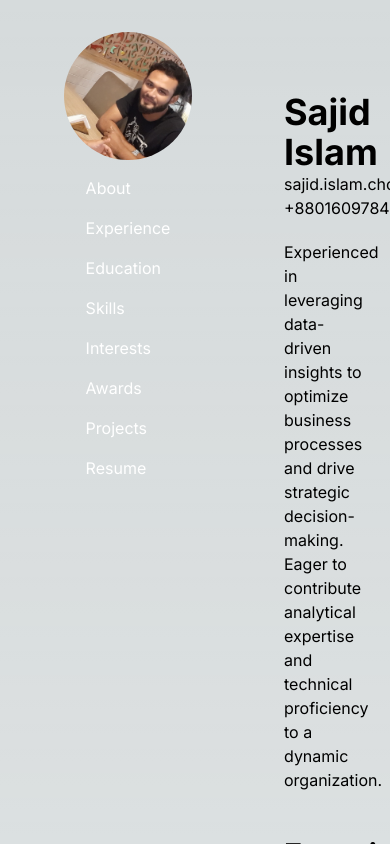
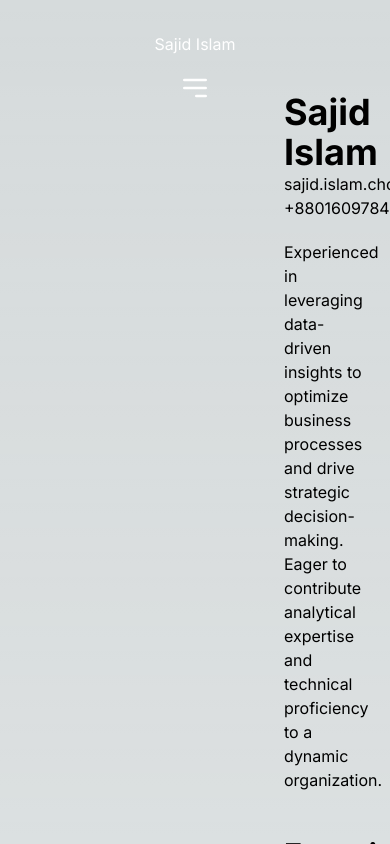
Before and after one commit to saajiidi/example-app-nextjs, a Next.js app: page / in a window 390 px wide. Shown: the top 844 px of the page. Built offline with nearby package versions, Linux system fonts and the light colour scheme.

Commit message:
upadate nav

```diff
--- a/src/app/components/NavBar.tsx
+++ b/src/app/components/NavBar.tsx
@@ -1,62 +1,134 @@
+"use client";
+
+import { useState } from "react";
 import Image from "next/image";
 import profilePic from "/public/img/profile.jpg";
 
 export default function NavBar() {
+  const [isOpen, setIsOpen] = useState(false);
+
+  const handleLinkClick = () => {
+    setIsOpen(false);
+  };
+
   return (
-    <nav className="fixed top-0 left-0 h-full w-64 bg-primary text-white flex flex-col items-center">
-      <a href="#page-top" className="mt-8 mb-4">
+    <nav className="fixed top-0 left-0 h-full w-full lg:w-64 bg-primary text-white flex flex-col items-center">
+      <a className="mt-8 mb-4" href="#page-top">
+        <span className="block lg:hidden text-center">Sajid Islam</span>
+        <span className="hidden lg:block">
           <Image
             src={profilePic}
             alt="Sajid Islam"
-          className="rounded-full w-32 h-32"
+            className="rounded-full mx-auto"
+            width={128}
+            height={128}
           />
+        </span>
       </a>
-      <ul className="flex flex-col space-y-4">
-        <li>
-          <a href="#about" className="hover:text-gray-400">
+      <button
+        className="lg:hidden block text-white"
+        onClick={() => setIsOpen(!isOpen)}
+        aria-controls="navbarSupportedContent"
+        aria-expanded={isOpen ? "true" : "false"}
+        aria-label="Toggle navigation"
+      >
+        <svg
+          className="w-8 h-8"
+          fill="none"
+          stroke="currentColor"
+          viewBox="0 0 24 24"
+          xmlns="http://www.w3.org/2000/svg"
+        >
+          <path
+            strokeLinecap="round"
+            strokeLinejoin="round"
+            strokeWidth="2"
+            d="M4 6h16M4 12h16m-7 6h7"
+          ></path>
+        </svg>
+      </button>
+      <div
+        className={`lg:flex ${
+          isOpen ? "block" : "hidden"
+        } flex-col items-center w-full`}
+        id="navbarSupportedContent"
+      >
+        <ul className="flex flex-col items-center lg:items-start lg:space-y-4 w-full lg:w-auto">
+          <li className="nav-item">
+            <a
+              className="nav-link hover:text-gray-400"
+              href="#about"
+              onClick={handleLinkClick}
+            >
               About
             </a>
           </li>
-        <li>
-          <a href="#experience" className="hover:text-gray-400">
+          <li className="nav-item">
+            <a
+              className="nav-link hover:text-gray-400"
+              href="#experience"
+              onClick={handleLinkClick}
+            >
               Experience
             </a>
           </li>
-        <li>
-          <a href="#education" className="hover:text-gray-400">
+          <li className="nav-item">
+            <a
+              className="nav-link hover:text-gray-400"
+              href="#education"
+              onClick={handleLinkClick}
+            >
               Education
             </a>
           </li>
-        <li>
-          <a href="#skills" className="hover:text-gray-400">
+          <li className="nav-item">
+            <a
+              className="nav-link hover:text-gray-400"
+              href="#skills"
+              onClick={handleLinkClick}
+            >
               Skills
             </a>
           </li>
-        <li>
-          <a href="#interests" className="hover:text-gray-400">
+          <li className="nav-item">
+            <a
+              className="nav-link hover:text-gray-400"
+              href="#interests"
+              onClick={handleLinkClick}
+            >
               Interests
             </a>
           </li>
-        <li>
-          <a href="#awards" className="hover:text-gray-400">
+          <li className="nav-item">
+            <a
+              className="nav-link hover:text-gray-400"
+              href="#awards"
+              onClick={handleLinkClick}
+            >
               Awards
             </a>
           </li>
-        <li>
-          <a href="#projects" className="hover:text-gray-400">
+          <li className="nav-item">
+            <a
+              className="nav-link hover:text-gray-400"
+              href="#projects"
+              onClick={handleLinkClick}
+            >
               Projects
             </a>
           </li>
-        <li>
+          <li className="nav-item">
             <a
+              className="nav-link hover:text-gray-400"
               href="https://drive.google.com/file/d/1V5hGl1LIDtOWRn8hgcAtzNwxDfWwI1L_/view?usp=drive_link"
               target="_blank"
-            className="hover:text-gray-400"
+              onClick={handleLinkClick}
             >
               Resume
             </a>
           </li>
         </ul>
+      </div>
     </nav>
   );
 }
```
Lines whose indentation alone changed are shown as unchanged.
